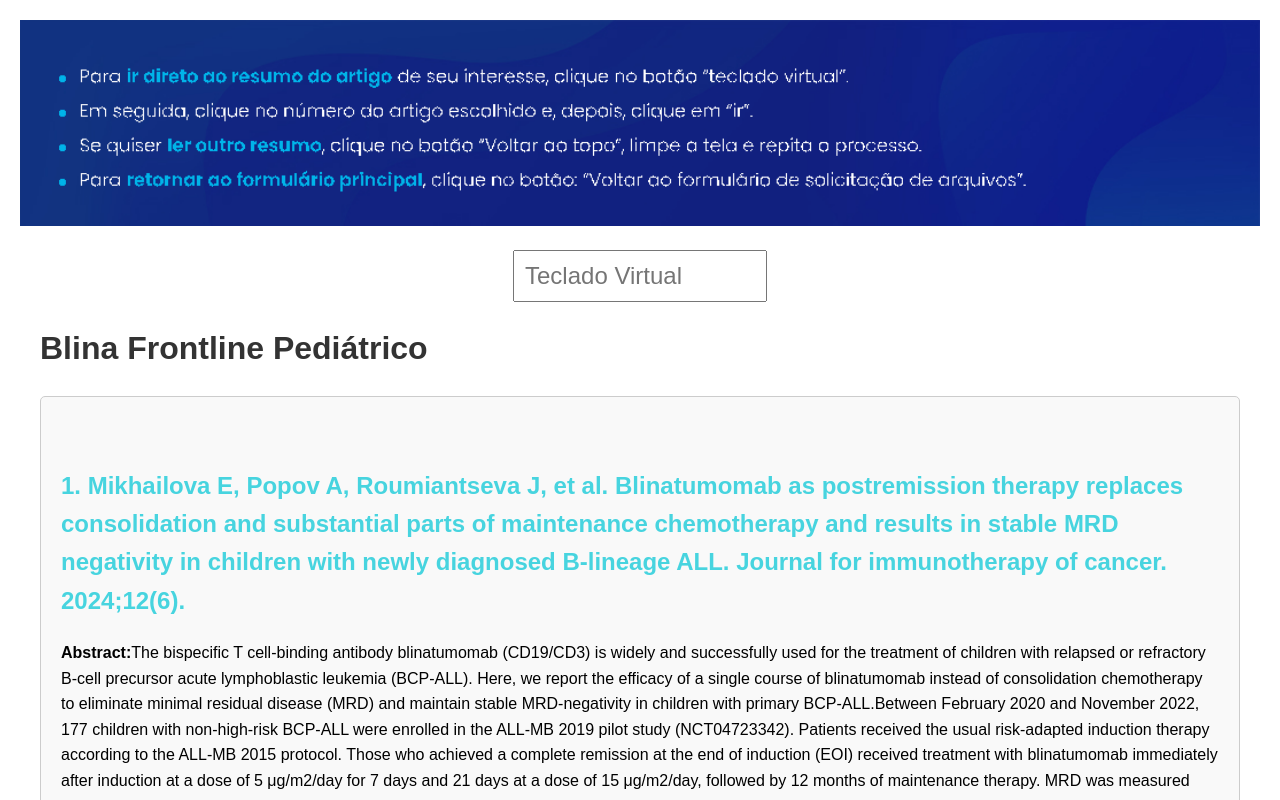
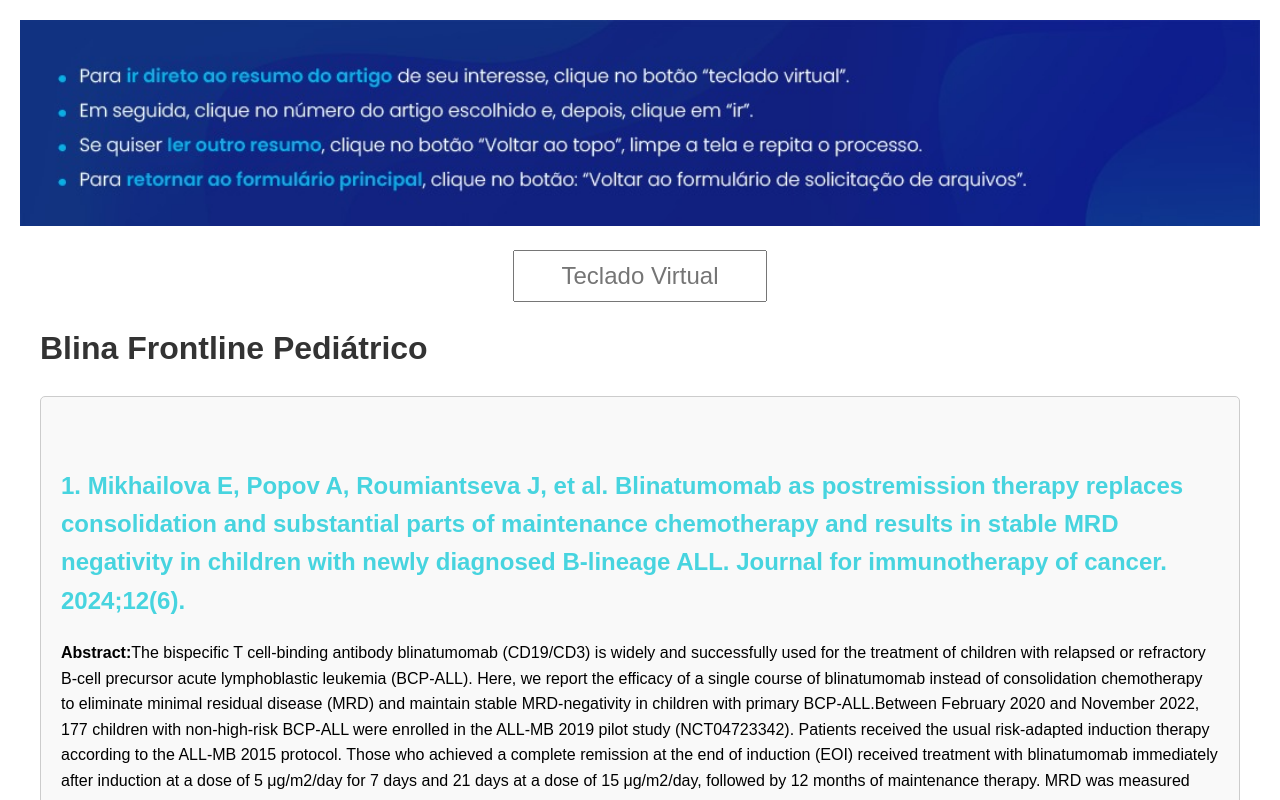
Before and after one commit to Sergiomms/article_summary, a React (Vite) app: page / in a window 1280 px wide. Shown: the top 800 px of the page. Built offline with nearby package versions, Linux system fonts and the light colour scheme.

Commit message:
input text centralized and image changed

```diff
--- a/src/App.css
+++ b/src/App.css
@@ -35,6 +35,7 @@
   font-size: 24px;
   padding: 10px;
   width: 230px;
+  text-align: center;
 }
 
 .fixed-button {
--- a/src/App.jsx
+++ b/src/App.jsx
@@ -1,7 +1,7 @@
 import { useEffect, useState } from 'react'
 import './App.css'
 import Texts from './Texts'
-import myImage from './assets/images/c.png';
+import myImage from './assets/images/c.jpeg';
 
 function App() {
 
```
Also changed, not shown: src/assets/images/c.jpeg (added), src/assets/images/c.png (deleted).
